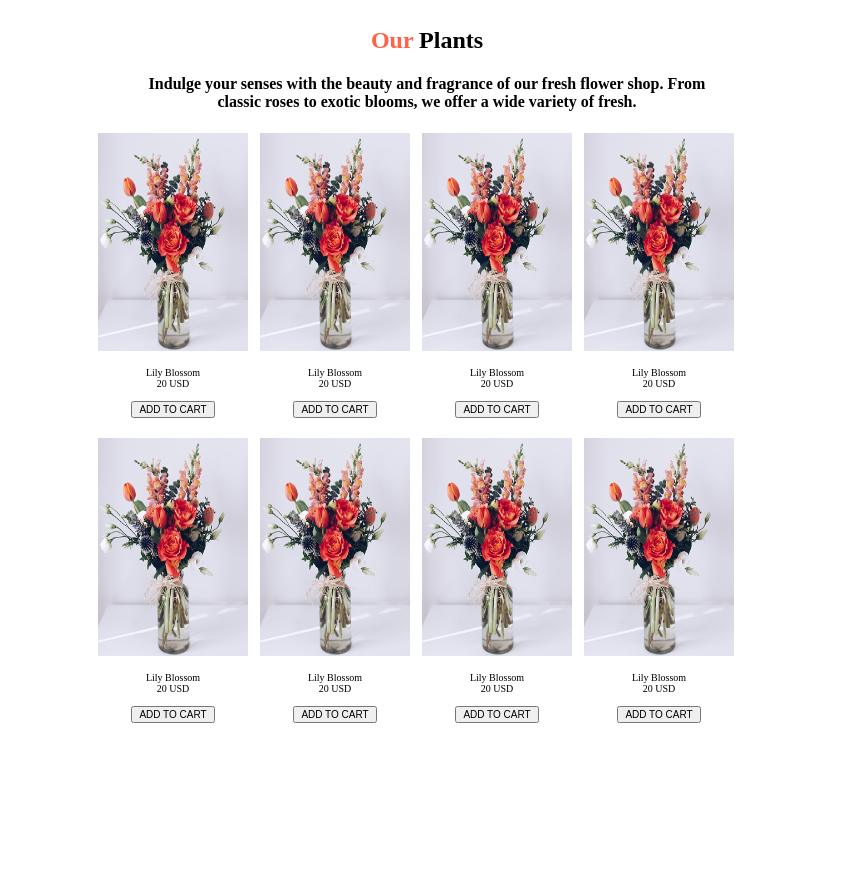
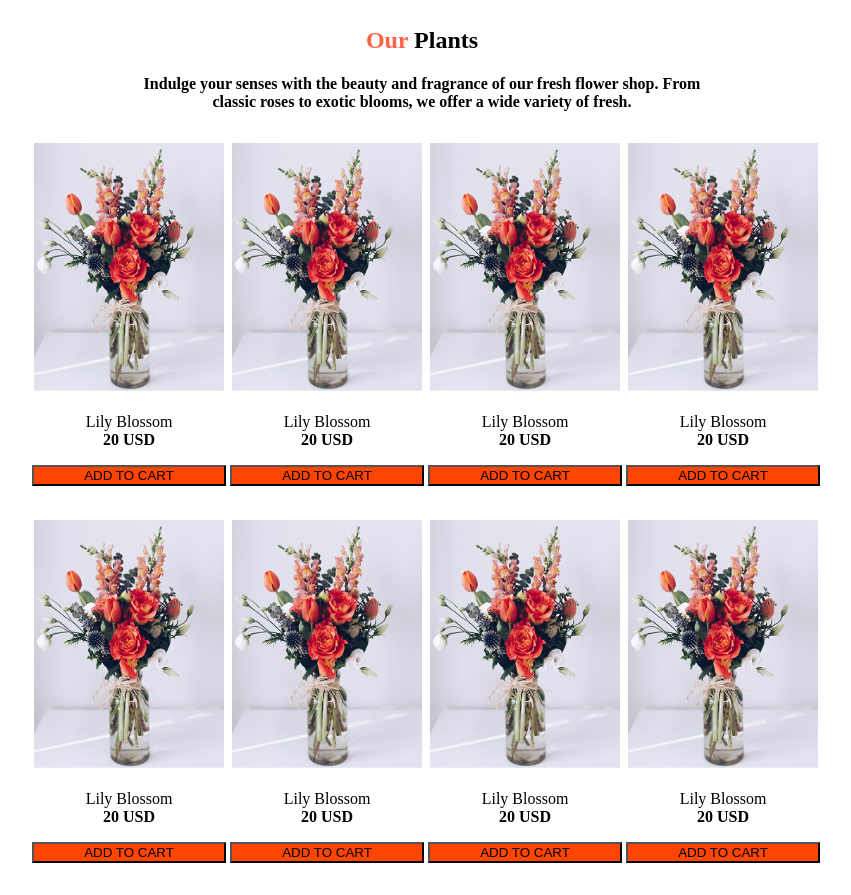
Before and after one commit to Alamgir-Rejvi/PH_Web_Foundation, a plain HTML site: page Milleston_2/Assignment_2/index.html in a window 1280 px wide. Shown: the part 424-1319 px from the top of the page, without its empty margins (218-1069 px from the left). Before the commit the page ends 1167 px from the top, so only its background shows below. Drawn offline with Linux system fonts and the light colour scheme.

Commit message:
some margin in all

```diff
--- a/Milleston_2/Assignment_2/cssFile.css
+++ b/Milleston_2/Assignment_2/cssFile.css
@@ -68,7 +68,7 @@ ul li a:hover{
 
 .plants_container{
     /* margin-top: 40px; */
-    margin: 30px 20px 20px 30px;
+    margin: 30px 40px 30px;
 }
 
 
@@ -77,16 +77,34 @@ ul li a:hover{
 }
 
 .img_container{
-    display: flex;
+    display: grid;
+    grid-template-columns: auto auto auto auto;
+    /* grid-template-columns: repeat(4, 1fr); */
+    /* display: flex; */
     justify-content:center;
-    margin-bottom: 20px;
+    align-items: center;
+    margin: 30px 0px;
 
 }
 
 .image_card{
+    width: 100%;
+    /* border: 1px solid; */
     text-align: center;
-    margin-right: 12px;
+    margin: 2px 4px;
+    /* margin-right: 5px; */
 }
-.img_description{
-    font-size: 10px;
+
+.image_card p{
+
+    font-weight: bolder;
 }
+
+.usd{
+    font-weight: 100;
+    margin-bottom: 12px;
+}
+.image_card button {
+    width: 98%;
+    background-color: orangered;
+}
--- a/Milleston_2/Assignment_2/index.html
+++ b/Milleston_2/Assignment_2/index.html
@@ -57,42 +57,41 @@
     <div class="img_container">
 
         <div class="image_card">
-            <img width="150px" height="220px" src="image/sample-flower-image.png" alt="flower">
+            <img width="190px" height="250px" src="image/sample-flower-image.png" alt="flower">
             <div>
-                <p class="img_description">Lily Blossom<br>
-                20 USD<br>
-               </p>
-               <button class="img_description">ADD TO CART</button>
+                <p><span class="usd">Lily Blossom </span><br>
+                20 USD </p>
+                <button>ADD TO CART</button>
             </div>
         </div>
 
+
         <div class="image_card">
-            <img width="150px" height="220px" src="image/sample-flower-image.png" alt="flower">
+            <img width="190px" height="250px" src="image/sample-flower-image.png" alt="flower">
             <div>
-                <p class="img_description">Lily Blossom<br>
-                20 USD<br>
-               </p>
-               <button class="img_description">ADD TO CART</button>
+                <p><span class="usd">Lily Blossom </span><br>
+                20 USD </p>
+                <button>ADD TO CART</button>
             </div>
         </div>
 
+
         <div class="image_card">
-            <img width="150px" height="220px" src="image/sample-flower-image.png" alt="flower">
+            <img width="190px" height="250px" src="image/sample-flower-image.png" alt="flower">
             <div>
-                <p class="img_description">Lily Blossom<br>
-                20 USD<br>
-               </p>
-               <button class="img_description">ADD TO CART</button>
+                <p><span class="usd">Lily Blossom </span><br>
+                20 USD </p>
+                <button>ADD TO CART</button>
             </div>
         </div>
 
+
         <div class="image_card">
-            <img width="150px" height="220px" src="image/sample-flower-image.png" alt="flower">
+            <img width="190px" height="250px" src="image/sample-flower-image.png" alt="flower">
             <div>
-                <p class="img_description">Lily Blossom<br>
-                20 USD<br>
-               </p>
-               <button class="img_description">ADD TO CART</button>
+                <p><span class="usd">Lily Blossom </span><br>
+                20 USD </p>
+                <button>ADD TO CART</button>
             </div>
         </div>
 
@@ -103,43 +102,55 @@
     <div class="img_container">
 
         <div class="image_card">
-            <img width="150px" height="220px" src="image/sample-flower-image.png" alt="flower">
+            <img width="190px" height="250px" src="image/sample-flower-image.png" alt="flower">
             <div>
-                <p class="img_description">Lily Blossom<br>
-                20 USD<br>
-               </p>
-               <button class="img_description">ADD TO CART</button>
+                <p><span class="usd">Lily Blossom </span><br>
+                20 USD </p>
+                <button>ADD TO CART</button>
             </div>
         </div>
 
         <div class="image_card">
-            <img width="150px" height="220px" src="image/sample-flower-image.png" alt="flower">
+            <img width="190px" height="250px" src="image/sample-flower-image.png" alt="flower">
             <div>
-                <p class="img_description">Lily Blossom<br>
-                20 USD<br>
+                <p><span class="usd">Lily Blossom </span><br>
+                20 USD
                </p>
-               <button class="img_description">ADD TO CART</button>
+               <button>ADD TO CART</button>
             </div>
         </div>
 
         <div class="image_card">
-            <img width="150px" height="220px" src="image/sample-flower-image.png" alt="flower">
+            <img width="190px" height="250px" src="image/sample-flower-image.png" alt="flower">
             <div>
-                <p class="img_description">Lily Blossom<br>
-                20 USD<br>
+                <p><span class="usd">Lily Blossom </span><br>
+                20 USD
                </p>
-               <button class="img_description">ADD TO CART</button>
+               <button>ADD TO CART</button>
             </div>
         </div>
 
         <div class="image_card">
-            <img width="150px" height="220px" src="image/sample-flower-image.png" alt="flower">
+            <img width="190px" height="250px" src="image/sample-flower-image.png" alt="flower">
             <div>
-                <p class="img_description">Lily Blossom<br>
-                20 USD<br>
+                <p><span class="usd">Lily Blossom </span><br>
+                20 USD
                </p>
-               <button class="img_description">ADD TO CART</button>
+               <button>ADD TO CART</button>
             </div>
         </div>
+    </div>
+
+
+    <!-- lover -->
+    <div class="lover_grid_container">
+        <div>
+
+        </div>
+
+        <div>
+
+        </div>
+    </div>
 </body>
 </html>
```
Also changed, not shown: Milleston_2/Assignment_2/card.html (added, +89 -0 lines).
